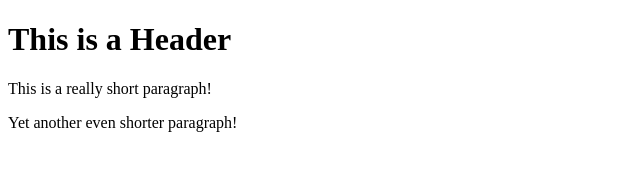
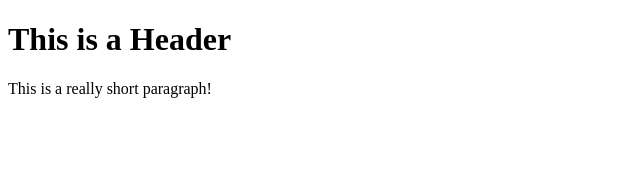
Before and after one commit to nemo231/git-test, a website: page index.html in a window 1280 px wide. Shown: the whole page, without its empty margins (0-640 px from the left). Drawn offline with Linux system fonts and the light colour scheme.

Commit message:
Using NPM

```diff
--- a/index.html
+++ b/index.html
@@ -3,6 +3,5 @@
    <body>
       <h1>This is a Header</h1>
       <p>This is a really short paragraph!</p>
-      <p> Yet another even shorter paragraph!</p>
    </body>
 </html>
```
Also changed, not shown: package.json (added, +24 -0 lines), 2 other files.
